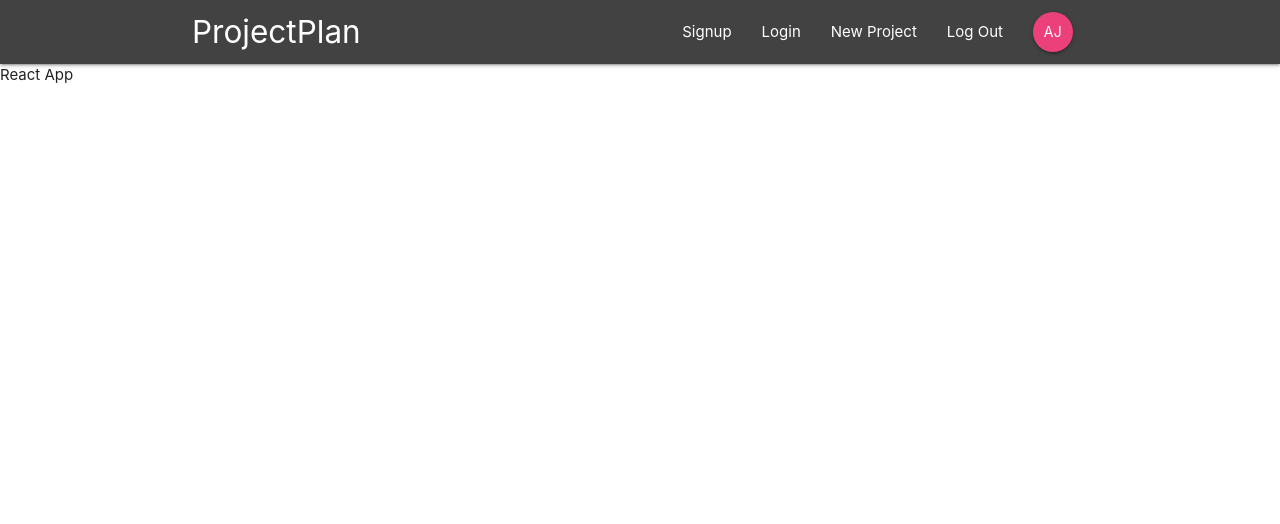
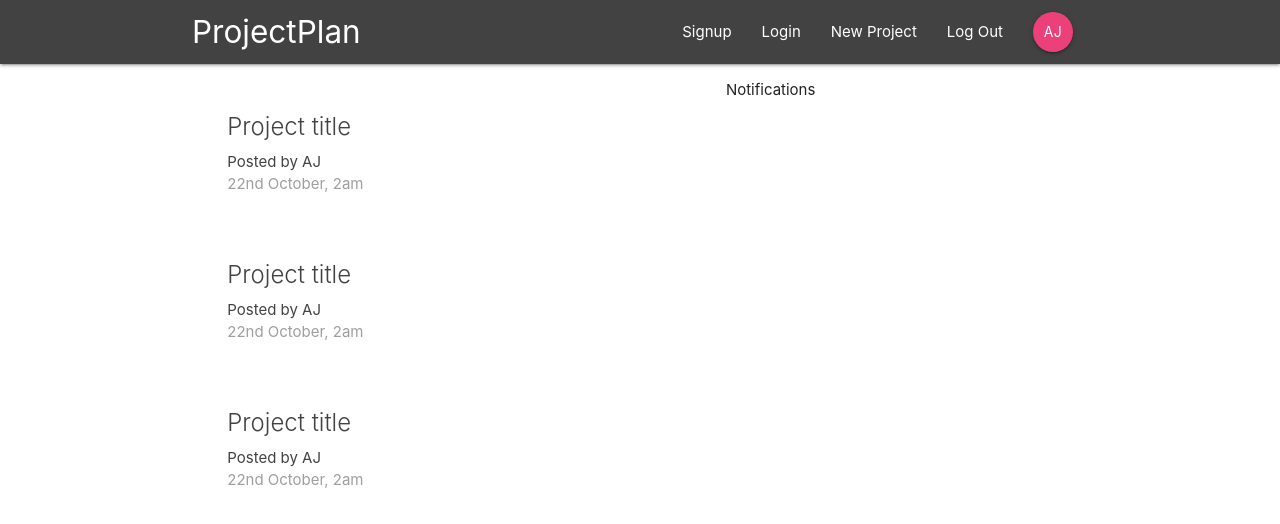
Before and after one commit to amoljagtap17/react-redux-firebase, a React (Create React App) app: page / in a window 1280 px wide. Shown: the top 524 px of the page. Built offline with nearby package versions, Linux system fonts and the light colour scheme.

Commit message:
REACT-REDUX-FIREBASE: Add Dashboard component logic

```diff
--- a/src/App.js
+++ b/src/App.js
@@ -1,12 +1,15 @@
 import React from 'react'
-import { BrowserRouter as Router } from 'react-router-dom'
+import { BrowserRouter as Router, Switch, Route } from 'react-router-dom'
 import Navbar from './components/layout/Navbar'
+import Dashboard from './components/dashboard/Dashboard'
 
 function App() {
   return (
     <Router>
       <Navbar />
-      <div>React App </div>
+      <Switch>
+        <Route path="/" component={Dashboard} />
+      </Switch>
     </Router>
   )
 }
--- a/src/components/dashboard/Dashboard.js
+++ b/src/components/dashboard/Dashboard.js
@@ -0,0 +1,20 @@
+import React from 'react'
+import ProjectList from '../projects/ProjectList'
+import Notifications from './Notifications'
+
+const Dashboard = () => {
+  return (
+    <div className="dashboard container">
+      <div className="row">
+        <div className="col s12 m6">
+          <ProjectList />
+        </div>
+        <div className="col s12 m5 offset-m1">
+          <Notifications />
+        </div>
+      </div>
+    </div>
+  )
+}
+
+export default Dashboard
--- a/src/components/dashboard/Notifications.js
+++ b/src/components/dashboard/Notifications.js
@@ -0,0 +1,11 @@
+import React from 'react'
+
+const Notifications = () => {
+  return (
+    <div>
+      <p>Notifications</p>
+    </div>
+  )
+}
+
+export default Notifications
--- a/src/components/projects/ProjectList.js
+++ b/src/components/projects/ProjectList.js
@@ -0,0 +1,31 @@
+import React from 'react'
+
+const ProjectList = () => {
+  return (
+    <div className="project-list section">
+      <div className="card z-depth-0 project-summary">
+        <div className="card-content grey-text text-darken-3">
+          <span className="card-title">Project title</span>
+          <p>Posted by AJ</p>
+          <p className="grey-text"> 22nd October, 2am</p>
+        </div>
+      </div>
+      <div className="card z-depth-0 project-summary">
+        <div className="card-content grey-text text-darken-3">
+          <span className="card-title">Project title</span>
+          <p>Posted by AJ</p>
+          <p className="grey-text"> 22nd October, 2am</p>
+        </div>
+      </div>
+      <div className="card z-depth-0 project-summary">
+        <div className="card-content grey-text text-darken-3">
+          <span className="card-title">Project title</span>
+          <p>Posted by AJ</p>
+          <p className="grey-text"> 22nd October, 2am</p>
+        </div>
+      </div>
+    </div>
+  )
+}
+
+export default ProjectList
```
